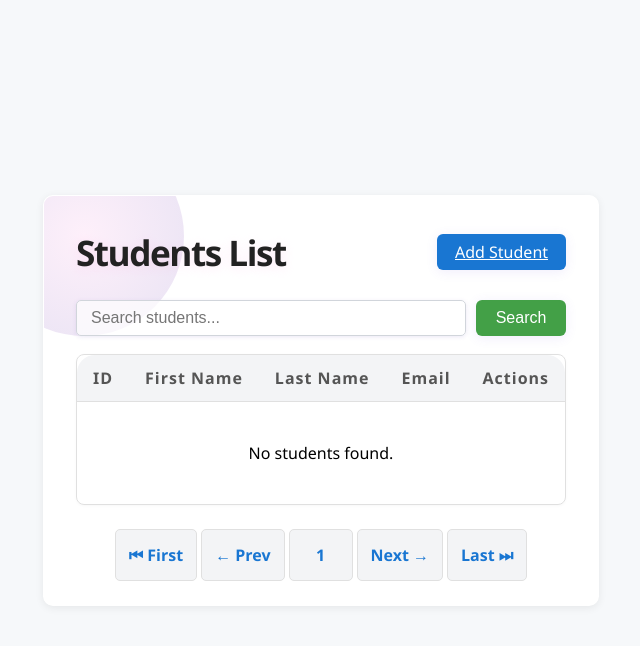
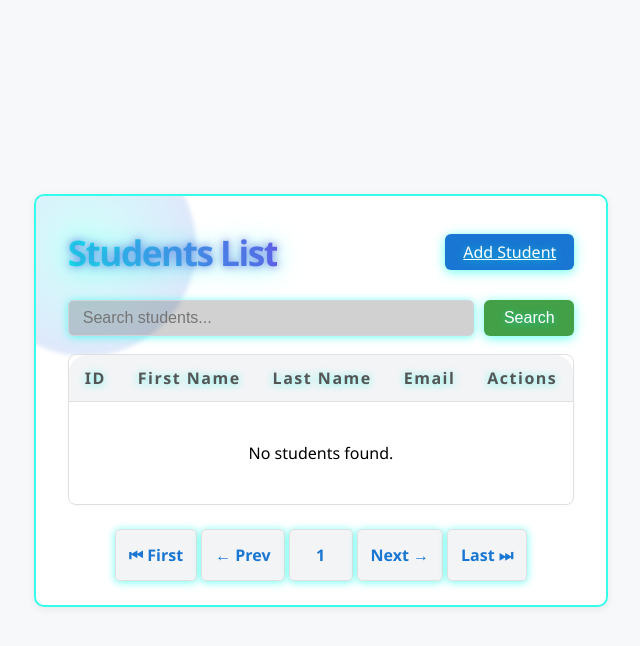
Before and after one commit to VinceRolle/rolle_vince, a CodeIgniter app: page /students in a window 1280 px wide. Shown: the top 646 px of the page, without its empty margins (319-959 px from the left). Run offline with CodeIgniter, Linux system fonts and the light colour scheme; data that the repository does not hold is empty; some libraries are stand-ins or nearby versions.

Commit message:
First commit

```diff
--- a/app/views/students/get_all.php
+++ b/app/views/students/get_all.php
@@ -19,12 +19,12 @@
     .container {
       max-width: 1100px;
       margin: 40px auto;
-      background: rgba(255,255,255,0.25);
+      background: rgba(20, 24, 50, 0.85);
       border-radius: 24px;
-      box-shadow: 0 8px 32px 0 rgba(31, 38, 135, 0.18);
+      box-shadow: 0 8px 32px 0 rgba(0,255,255,0.18), 0 0px 40px 0 #00ffe7cc;
       padding: 40px 32px 32px 32px;
-      backdrop-filter: blur(12px);
-      border: 1.5px solid rgba(255,255,255,0.25);
+      backdrop-filter: blur(18px);
+      border: 2.5px solid #00ffe7cc;
       position: relative;
       overflow: hidden;
     }
@@ -32,11 +32,12 @@
       content: '';
       position: absolute;
       top: -60px; left: -60px;
-      width: 200px; height: 200px;
-      background: radial-gradient(circle, #fbc2eb 0%, #a18cd1 100%);
-      opacity: 0.25;
+      width: 220px; height: 220px;
+      background: radial-gradient(circle, #00ffe7 0%, #6c4ee6 100%);
+      opacity: 0.18;
       z-index: 0;
       border-radius: 50%;
+      filter: blur(2px);
     }
     .header {
       display: flex;
@@ -50,9 +51,13 @@
       margin: 0;
       font-size: 2.6rem;
       font-weight: 900;
-      color: #6c4ee6;
+      color: #00ffe7;
       letter-spacing: -1.5px;
-      text-shadow: 0 2px 12px #fbc2eb55;
+      text-shadow: 0 2px 24px #00ffe799, 0 0px 8px #6c4ee6cc;
+      background: linear-gradient(90deg, #00ffe7 0%, #6c4ee6 100%);
+      -webkit-background-clip: text;
+      -webkit-text-fill-color: transparent;
+      background-clip: text;
     }
     .btn {
       display: inline-flex;
@@ -65,47 +70,52 @@
       border: none;
       cursor: pointer;
       transition: background 0.2s, box-shadow 0.2s, transform 0.15s;
-      box-shadow: 0 2px 12px 0 rgba(108, 78, 230, 0.10);
-      background: linear-gradient(90deg, #a18cd1 0%, #fbc2eb 100%);
-      color: #fff;
+      box-shadow: 0 2px 12px 0 #00ffe799;
+      background: linear-gradient(90deg, #00ffe7 0%, #6c4ee6 100%);
+      color: #181c2f;
       position: relative;
       overflow: hidden;
+      text-shadow: 0 1px 8px #00ffe799;
     }
     .btn-success {
-      background: linear-gradient(90deg, #43e97b 0%, #38f9d7 100%);
-      color: #fff;
+      background: linear-gradient(90deg, #00ffb3 0%, #00ffe7 100%);
+      color: #181c2f;
+      text-shadow: 0 1px 8px #00ffe799;
     }
     .btn-success:hover {
-      background: linear-gradient(90deg, #38f9d7 0%, #43e97b 100%);
+      background: linear-gradient(90deg, #00ffe7 0%, #00ffb3 100%);
       transform: translateY(-2px) scale(1.04);
-      box-shadow: 0 4px 24px 0 #43e97b44;
+      box-shadow: 0 4px 24px 0 #00ffe799;
     }
     .btn-warning {
-      background: linear-gradient(90deg, #f7971e 0%, #ffd200 100%);
-      color: #fff;
+      background: linear-gradient(90deg, #fffb00 0%, #ff00c8 100%);
+      color: #181c2f;
+      text-shadow: 0 1px 8px #fffb0099;
     }
     .btn-warning:hover {
-      background: linear-gradient(90deg, #ffd200 0%, #f7971e 100%);
+      background: linear-gradient(90deg, #ff00c8 0%, #fffb00 100%);
       transform: translateY(-2px) scale(1.04);
-      box-shadow: 0 4px 24px 0 #ffd20044;
+      box-shadow: 0 4px 24px 0 #fffb0099;
     }
     .btn-danger {
-      background: linear-gradient(90deg, #f857a6 0%, #ff5858 100%);
+      background: linear-gradient(90deg, #ff00c8 0%, #ff5858 100%);
       color: #fff;
+      text-shadow: 0 1px 8px #ff00c899;
     }
     .btn-danger:hover {
-      background: linear-gradient(90deg, #ff5858 0%, #f857a6 100%);
+      background: linear-gradient(90deg, #ff5858 0%, #ff00c8 100%);
       transform: translateY(-2px) scale(1.04);
-      box-shadow: 0 4px 24px 0 #f857a644;
+      box-shadow: 0 4px 24px 0 #ff00c899;
     }
     .btn-primary {
-      background: linear-gradient(90deg, #6c4ee6 0%, #a18cd1 100%);
-      color: #fff;
+      background: linear-gradient(90deg, #00ffe7 0%, #6c4ee6 100%);
+      color: #181c2f;
+      text-shadow: 0 1px 8px #00ffe799;
     }
     .btn-primary:hover {
-      background: linear-gradient(90deg, #a18cd1 0%, #6c4ee6 100%);
+      background: linear-gradient(90deg, #6c4ee6 0%, #00ffe7 100%);
       transform: translateY(-2px) scale(1.04);
-      box-shadow: 0 4px 24px 0 #6c4ee644;
+      box-shadow: 0 4px 24px 0 #00ffe799;
     }
     .search-form {
       display: flex;
@@ -117,26 +127,27 @@
     .search-form input {
       padding: 12px 18px;
       border-radius: 10px;
-      border: 1.5px solid #a18cd1;
-      background: rgba(255,255,255,0.7);
-      color: #6c4ee6;
+      border: 2px solid #00ffe7cc;
+      background: rgba(0,0,0,0.18);
+      color: #00ffe7;
       font-size: 1.08rem;
       font-weight: 500;
       flex: 1;
       transition: border 0.2s, box-shadow 0.2s;
-      box-shadow: 0 1px 4px #a18cd133;
+      box-shadow: 0 1px 8px #00ffe799;
     }
     .search-form input:focus {
-      border: 1.5px solid #6c4ee6;
+      border: 2px solid #ff00c8;
       outline: none;
-      box-shadow: 0 2px 8px #6c4ee644;
+      box-shadow: 0 2px 12px #ff00c899;
+      color: #ff00c8;
     }
     .card {
       overflow-x: auto;
       border-radius: 18px;
-      border: 1.5px solid #fbc2eb;
-      background: rgba(255,255,255,0.7);
-      box-shadow: 0 4px 32px 0 #a18cd133;
+      border: 2px solid #00ffe7cc;
+      background: rgba(20, 24, 50, 0.92);
+      box-shadow: 0 4px 32px 0 #00ffe799;
       margin-bottom: 0;
       position: relative;
       z-index: 1;
@@ -151,25 +162,28 @@
     }
     th, td {
       padding: 18px 22px;
-      border-bottom: 1.5px solid #fbc2eb;
+      border-bottom: 2px solid #00ffe7cc;
       text-align: left;
       font-size: 1.08rem;
       position: relative;
+      color: #00ffe7;
+      background: transparent;
     }
     th {
-      background: linear-gradient(90deg, #fbc2eb 0%, #a18cd1 100%);
-      color: #6c4ee6;
-      font-weight: 800;
+      background: linear-gradient(90deg, #00ffe7 0%, #6c4ee6 100%);
+      color: #181c2f;
+      font-weight: 900;
       text-transform: uppercase;
-      letter-spacing: 1px;
+      letter-spacing: 1.5px;
       border: none;
+      text-shadow: 0 1px 8px #00ffe799;
     }
     tr {
       transition: background 0.18s;
     }
     tr:hover {
-      background: #fbc2eb22;
-      box-shadow: 0 2px 12px #a18cd122;
+      background: #00ffe71a;
+      box-shadow: 0 2px 16px #00ffe799;
     }
     .actions {
       display: flex;
@@ -252,20 +273,21 @@
       min-width: 44px;
       height: 44px;
       transition: background 0.18s, color 0.18s, box-shadow 0.18s;
+      box-shadow: 0 1px 8px #00ffe799;
     }
     .pagination-container a:hover {
-      background: linear-gradient(90deg, #a18cd1 0%, #fbc2eb 100%);
-      color: #fff;
-      border-color: #a18cd1;
-      box-shadow: 0 2px 8px #a18cd122;
+      background: linear-gradient(90deg, #00ffe7 0%, #ff00c8 100%);
+      color: #181c2f;
+      border-color: #ff00c8;
+      box-shadow: 0 2px 12px #ff00c899;
     }
     .pagination-container .current,
     .pagination-container span {
-      background: linear-gradient(90deg, #fbc2eb 0%, #a18cd1 100%);
-      color: #fff;
-      border-color: #a18cd1;
+      background: linear-gradient(90deg, #00ffe7 0%, #ff00c8 100%);
+      color: #181c2f;
+      border-color: #ff00c8;
       cursor: default;
-      box-shadow: 0 2px 8px #a18cd122;
+      box-shadow: 0 2px 12px #ff00c899;
     }
     @media (max-width: 900px) {
       .container {
```
Also changed, not shown: other parts of app/views/students/get_all.php (+23 -16 lines).
